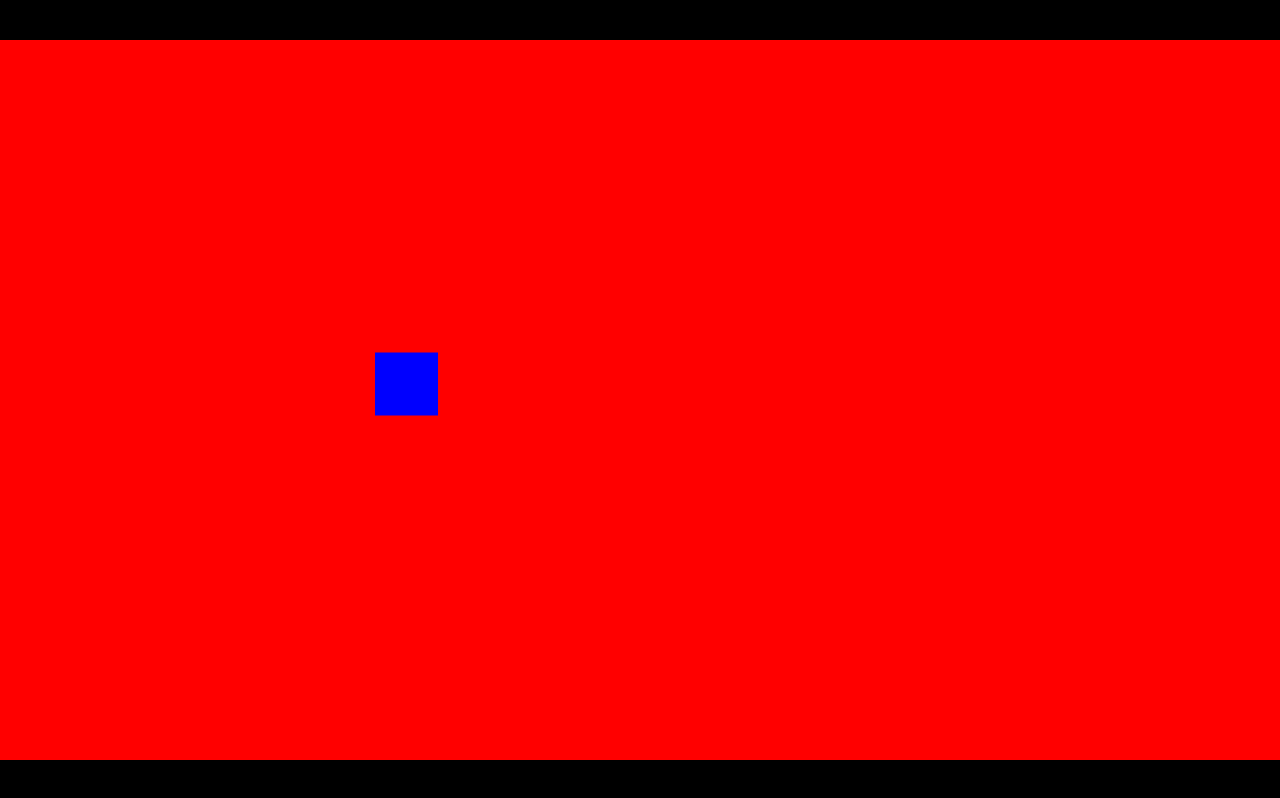
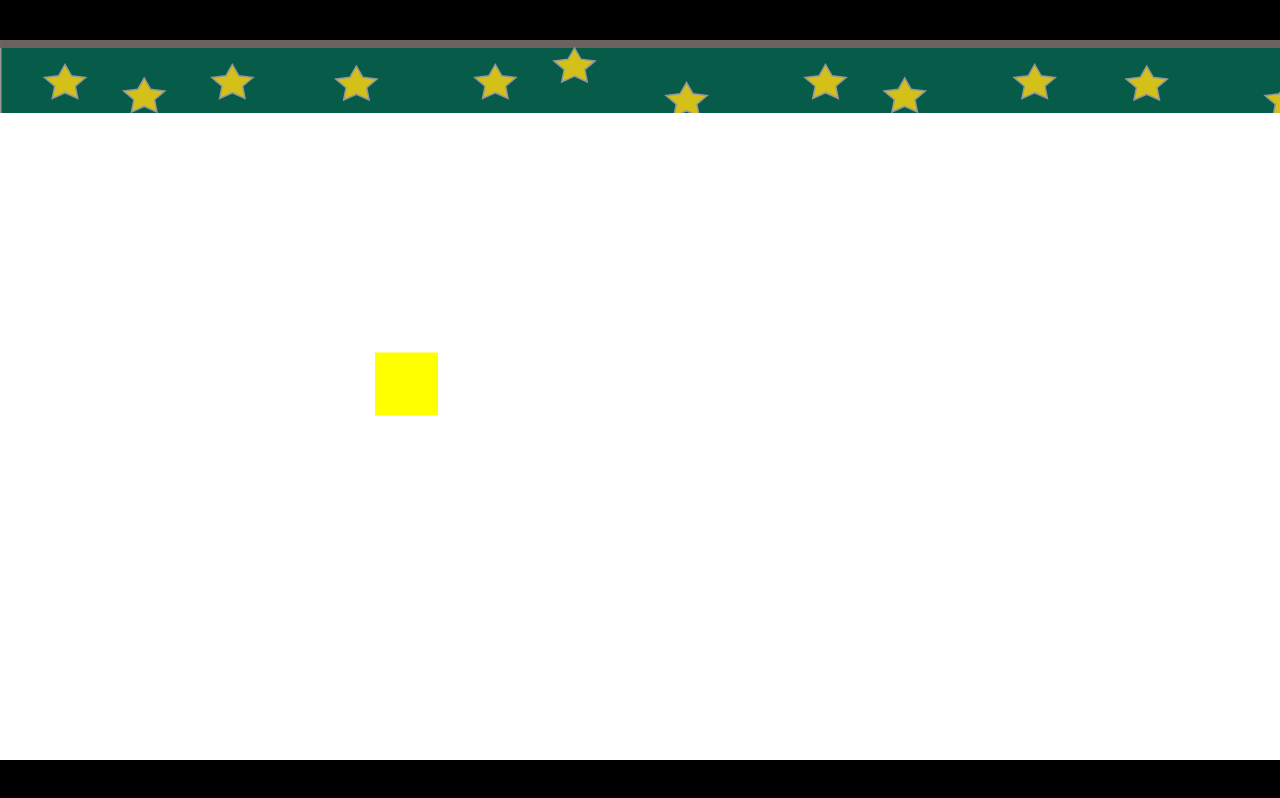
Before and after one commit to palaogn/flappy_bird, a website: page app/index.html in a window 1280 px wide. Drawn offline with nearby package versions, Linux system fonts and the light colour scheme; files that its build step writes are made by us from their sources.

Commit message:
added backround song and images we can use for background

```diff
--- a/app/index.html
+++ b/app/index.html
@@ -23,10 +23,14 @@
         <!--[if lt IE 10]>
             <p class="browsehappy">You are using an <strong>outdated</strong> browser. Please <a href="http://browsehappy.com/">upgrade your browser</a> to improve your experience.</p>
         <![endif]-->
+        <audio autoplay loop id="background_sound">
+          <source src="/../sounds/background.m4a" type="audio/mpeg">
+        </audio>
 
         <div class="GameCanvas">
+
             <div class="Player"></div>
-
+            <div class="Ground"></div>
             <div class="Scoreboard">
                 <button class="Scoreboard-restart">
                     <span class="Scoreboard-restartText">Restart</span>
--- a/app/scripts/game.js
+++ b/app/scripts/game.js
@@ -19,6 +19,8 @@ window.Game = (function() {
 			window.innerHeight / Game.prototype.WORLD_HEIGHT
 		);
 		el.css('fontSize', fontSize + 'px');
+
+		var audio = document.getElementById('background_audio');
 
 		// Cache a bound onFrame since we need it each frame.
 		this.onFrame = this.onFrame.bind(this);
--- a/app/styles/main.css
+++ b/app/styles/main.css
@@ -4,7 +4,7 @@
 	left: 0;
 	width: 5em;
 	height: 5em;
-	background: blue;
+	background: yellow;
 }
 
 .Scoreboard {
@@ -60,5 +60,22 @@ height: 57.6em;
 margin-left: -51.2em;
 margin-top: -28.8em;
 overflow: hidden;
-background: red;
+background: white;
+
 }
+.Ground {
+	background: url(../images/Ground.svg) 50% 50% no-repeat;
+	width: 122.4em;
+	height: 5.8em;
+	background-size: 100%;
+	-webkit-animation: run 3s infinite;
+}
+
+@-webkit-keyframes run {
+	from {
+		left: 20em;
+	}
+	to {
+		right: 20em;
+	}
+}
```
Also changed, not shown: app/images/Ground.jpg (added), app/images/Ground.svg (added), app/images/GroundMin.svg (added), app/images/Pipe1.png (added), app/images/Pipe1.svg (added), app/images/Pipe2.png (added), app/images/Pipe2.svg (added), app/images/Pipe3.png (added), app/images/Pipe3.svg (added), app/images/Star.png (added), app/images/Star.svg (added), app/images/ground.png (added), 1 other file.
